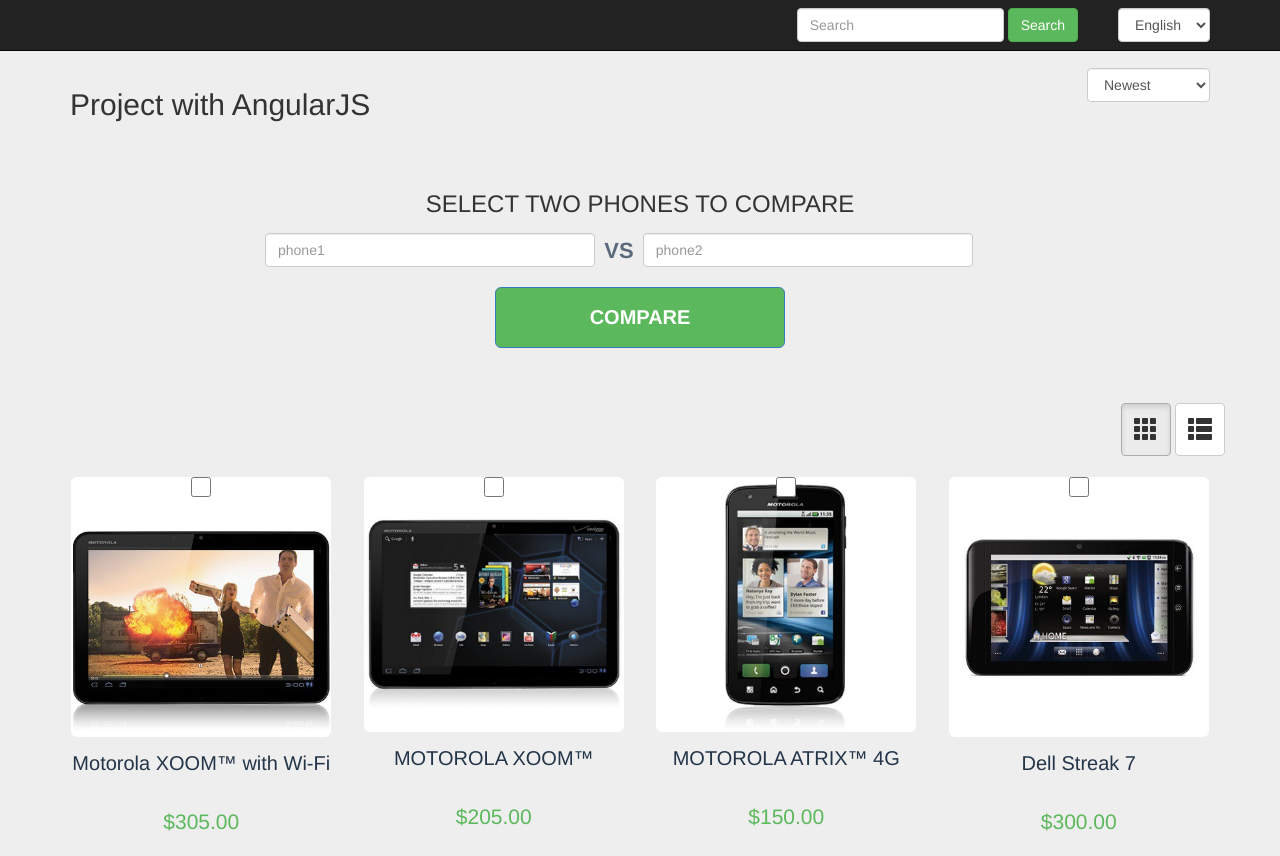
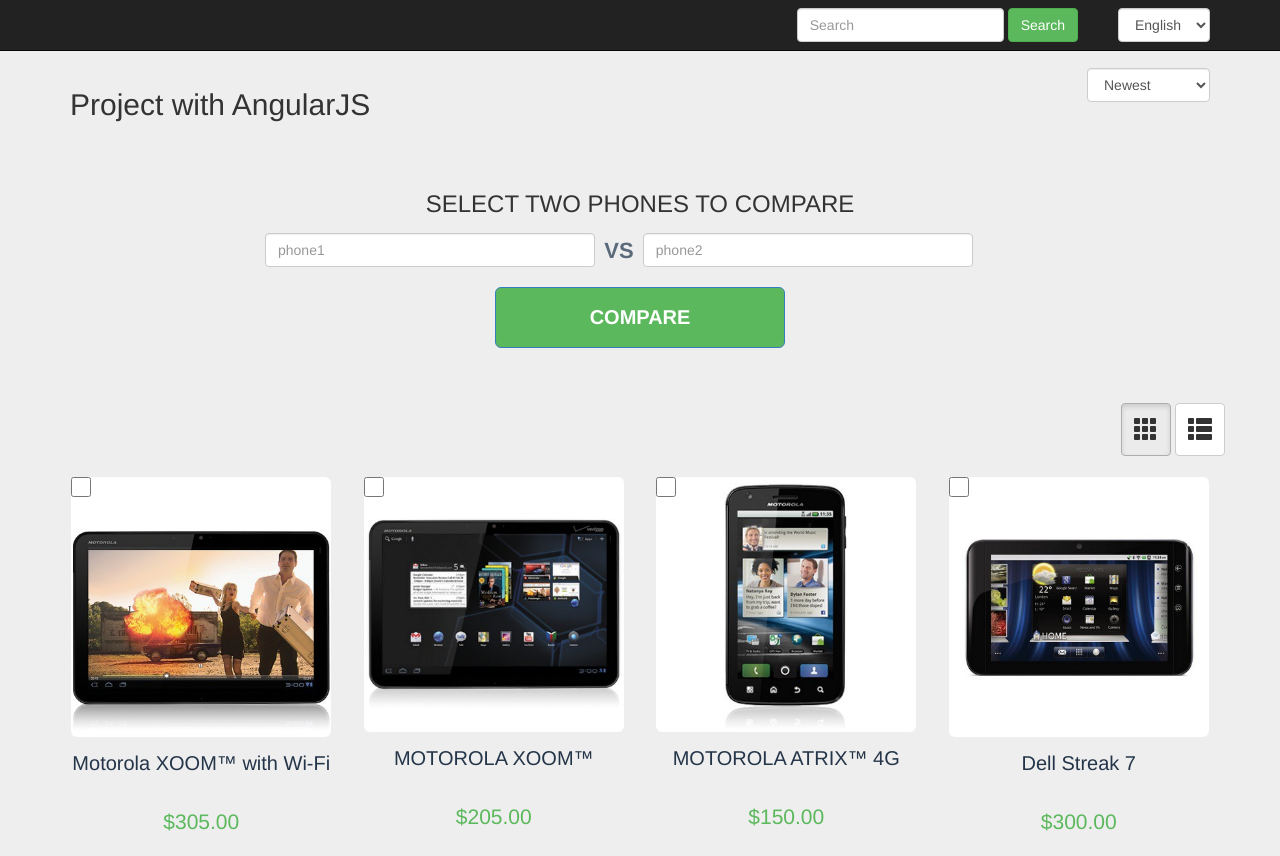
Before and after one commit to hungpham/SmartPhone, a website: page app/index.html in a window 1280 px wide. Shown: the top 856 px of the page. Drawn offline with Linux system fonts and the light colour scheme; some packages are replaced by stand-ins of ours; a script that the page names is missing.

Commit message:
Modified   app/css/home.css

```diff
--- a/app/css/home.css
+++ b/app/css/home.css
@@ -156,9 +156,8 @@
   width: 20px;
   height: 20px;
   position: absolute;
- left: 50%;
+ left: 0;
  top: 0;
- margin-left: -10px;
 }
 .item-phone .price{
   color: #5CB85C;
```
